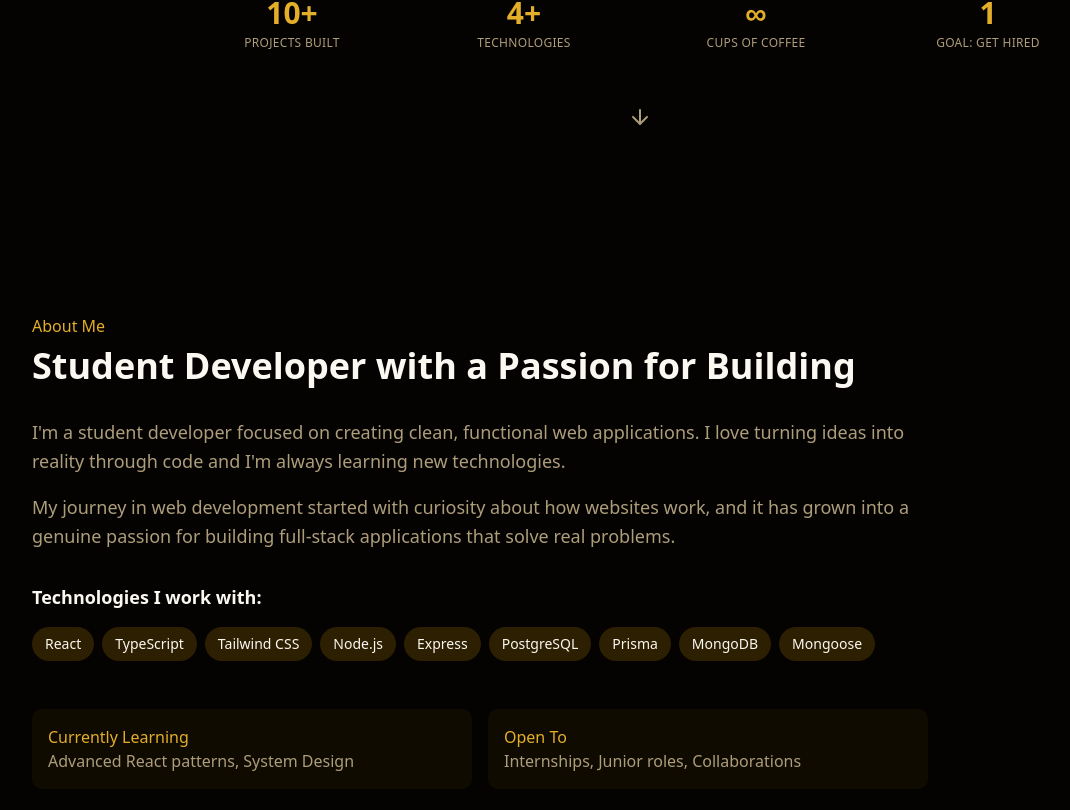
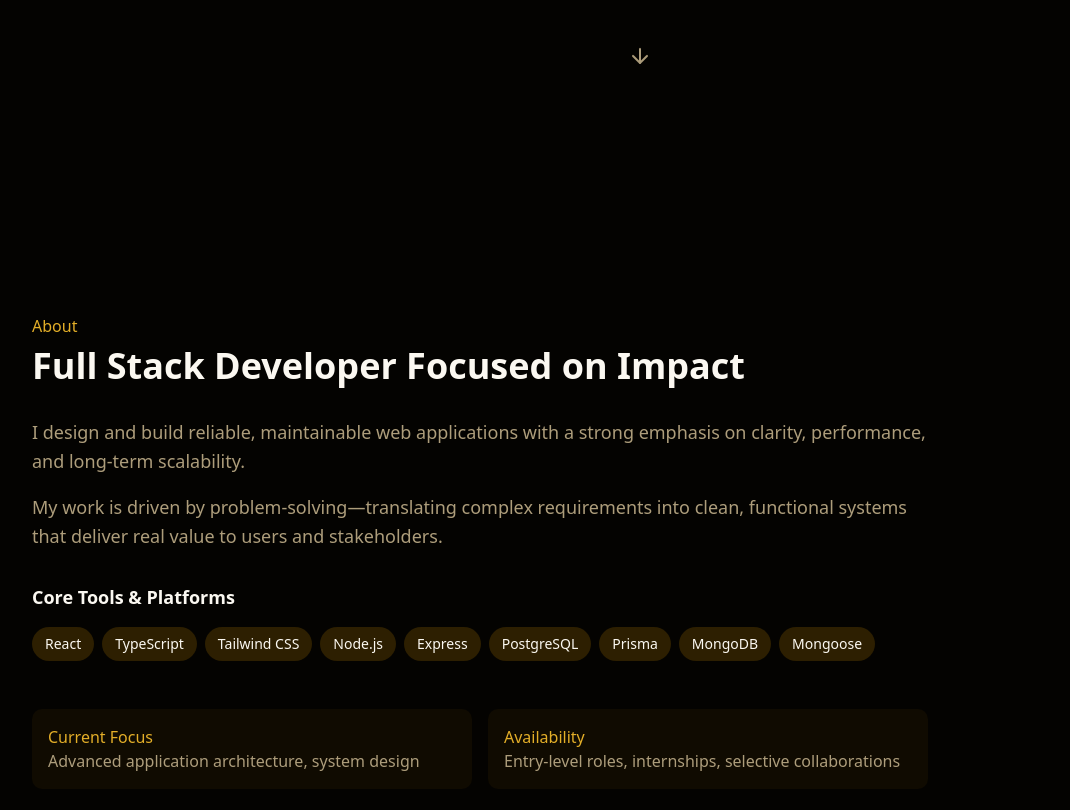
Before and after one commit to dikie001/dikie.dev, a React (Vite) app in the folder client/: page / in a window 1280 px wide. Shown: the part 582-1392 px from the top of the page, without its empty margins (0-1070 px from the left). Built offline with nearby package versions, Linux system fonts and the light colour scheme.

Commit message:
feat: add About and Hero sections to the portfolio page.

```diff
--- a/client/src/components/sections/AboutSection.tsx
+++ b/client/src/components/sections/AboutSection.tsx
@@ -18,28 +18,27 @@ export function AboutSection() {
                 >
                     {/* Section Header */}
                     <div>
-                        <p className="text-primary font-medium mb-2">About Me</p>
+                        <p className="text-primary font-medium mb-2">About</p>
                         <h2 className="text-3xl sm:text-4xl font-bold">
-                            Student Developer with a Passion for Building
+                            Full Stack Developer Focused on Impact
                         </h2>
                     </div>
 
                     {/* Bio */}
                     <div className="space-y-4 text-muted-foreground text-lg leading-relaxed">
                         <p>
-                            I'm a student developer focused on creating clean, functional web applications.
-                            I love turning ideas into reality through code and I'm always learning new technologies.
+                            I design and build reliable, maintainable web applications with a strong emphasis
+                            on clarity, performance, and long-term scalability.
                         </p>
                         <p>
-                            My journey in web development started with curiosity about how websites work,
-                            and it has grown into a genuine passion for building full-stack applications
-                            that solve real problems.
+                            My work is driven by problem-solving—translating complex requirements into clean,
+                            functional systems that deliver real value to users and stakeholders.
                         </p>
                     </div>
 
                     {/* Tech Stack */}
                     <div className="space-y-4">
-                        <h3 className="text-lg font-semibold">Technologies I work with:</h3>
+                        <h3 className="text-lg font-semibold">Core Tools & Platforms</h3>
                         <div className="flex flex-wrap gap-2">
                             {techStack.map((tech) => (
                                 <Badge
@@ -56,12 +55,16 @@ export function AboutSection() {
                     {/* Quick Facts */}
                     <div className="grid sm:grid-cols-2 gap-4 pt-4">
                         <div className="p-4 rounded-lg bg-secondary/30">
-                            <p className="font-medium text-primary">Currently Learning</p>
-                            <p className="text-muted-foreground">Advanced React patterns, System Design</p>
+                            <p className="font-medium text-primary">Current Focus</p>
+                            <p className="text-muted-foreground">
+                                Advanced application architecture, system design
+                            </p>
                         </div>
                         <div className="p-4 rounded-lg bg-secondary/30">
-                            <p className="font-medium text-primary">Open To</p>
-                            <p className="text-muted-foreground">Internships, Junior roles, Collaborations</p>
+                            <p className="font-medium text-primary">Availability</p>
+                            <p className="text-muted-foreground">
+                                Entry-level roles, internships, selective collaborations
+                            </p>
                         </div>
                     </div>
                 </motion.div>
--- a/client/src/components/sections/HeroSection.tsx
+++ b/client/src/components/sections/HeroSection.tsx
@@ -1,7 +1,7 @@
+import { Button } from '@/components/ui/button';
+import { socialLinks } from '@/data/social-links';
 import { motion } from 'framer-motion';
-import { Button } from '@/components/ui/button';
 import { ArrowDown, Download } from 'lucide-react';
-import { socialLinks, stats } from '@/data/social-links';
 
 interface HeroProps {
     scrollToSection: (section: string) => void;
@@ -29,9 +29,9 @@ export function HeroSection({ scrollToSection }: HeroProps) {
 
                     {/* Role */}
                     <p className="text-xl sm:text-2xl text-muted-foreground max-w-2xl mx-auto">
-                        A passionate <span className="text-foreground font-medium">Full Stack Developer</span> building
-                        modern web applications with React, TypeScript, and Node.js
+                        A results-driven <span className="text-foreground font-medium">Full Stack Developer</span> focused on delivering scalable, high-impact digital solutions.
                     </p>
+
 
                     {/* CTA Buttons */}
                     <div className="flex flex-wrap justify-center gap-4 pt-4">
@@ -63,7 +63,7 @@ export function HeroSection({ scrollToSection }: HeroProps) {
                 </motion.div>
 
                 {/* Stats - Simple Row */}
-                <motion.div
+                {/* <motion.div
                     initial={{ opacity: 0 }}
                     animate={{ opacity: 1 }}
                     transition={{ delay: 0.4, duration: 0.6 }}
@@ -75,7 +75,7 @@ export function HeroSection({ scrollToSection }: HeroProps) {
                             <div className="text-xs text-muted-foreground uppercase tracking-wide mt-1">{stat.label}</div>
                         </div>
                     ))}
-                </motion.div>
+                </motion.div> */}
 
                 {/* Scroll Indicator */}
                 <motion.div
```
